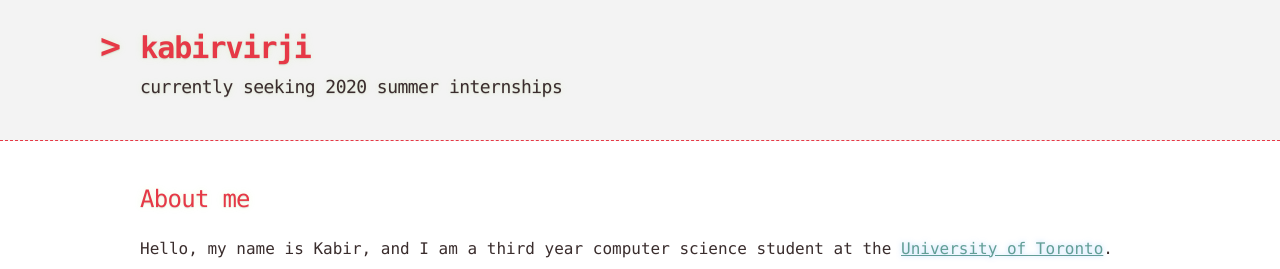
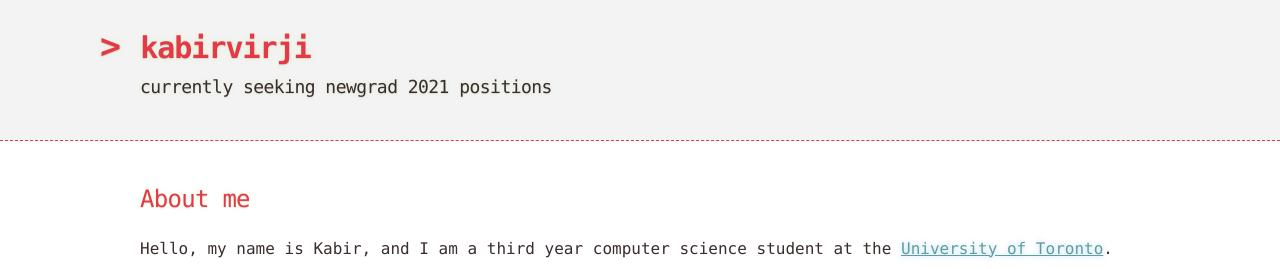
Before and after one commit to kabirvirji/kabirvirji.github.io, a Jekyll site: the page built from index.md, in a window 1280 px wide. Shown: the top 269 px of the page. Built offline with Jekyll 4.4.1, drawn with Linux system fonts in a browser that asks for light colours; our own code applies the rules of GitHub Pages for plain Markdown files.

Commit message:
Update _config.yml

```diff
--- a/_config.yml
+++ b/_config.yml
@@ -1,5 +1,5 @@
 title: kabirvirji
-description: currently seeking 2020 summer internships
+description: currently seeking newgrad 2021 positions
 show_downloads: false
 google_analytics:
 theme: jekyll-theme-hacker
```
